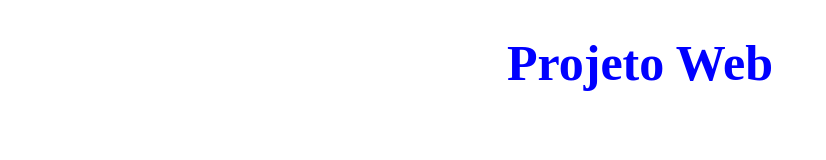
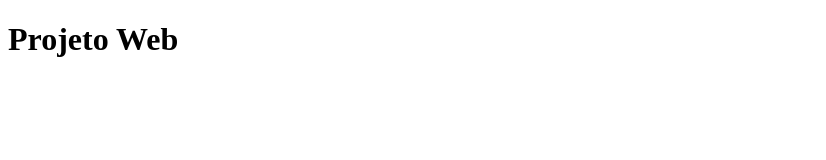
Before and after one commit to Flamilani/estudo-github, a website: page index.html in a window 1280 px wide. Shown: the whole page, without its empty margins (0-826 px from the left). Drawn offline with Linux system fonts and the light colour scheme.

Commit message:
Reverting to the state of the project

```diff
--- a/index.html
+++ b/index.html
@@ -4,7 +4,6 @@
     <meta charset="UTF-8">
     <meta name="viewport" content="width=device-width, initial-scale=1.0">
     <title>Projeto web</title>
-    <link rel="stylesheet" href="styles/style.css">
 </head>
 <body>
     <h1>Projeto Web</h1>
--- a/styles/style.css
+++ /dev/null
@@ -1,5 +0,0 @@
-h1 {
-    color: blue;
-    font-size: 50px;
-    text-align: center;
-}
```
